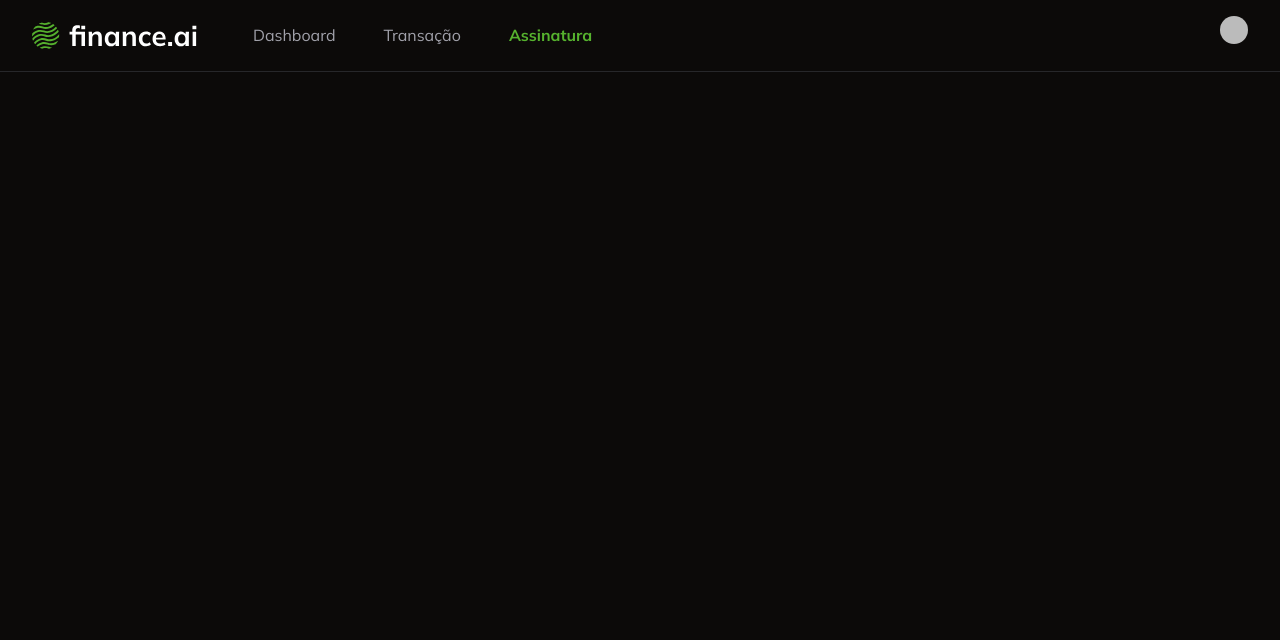
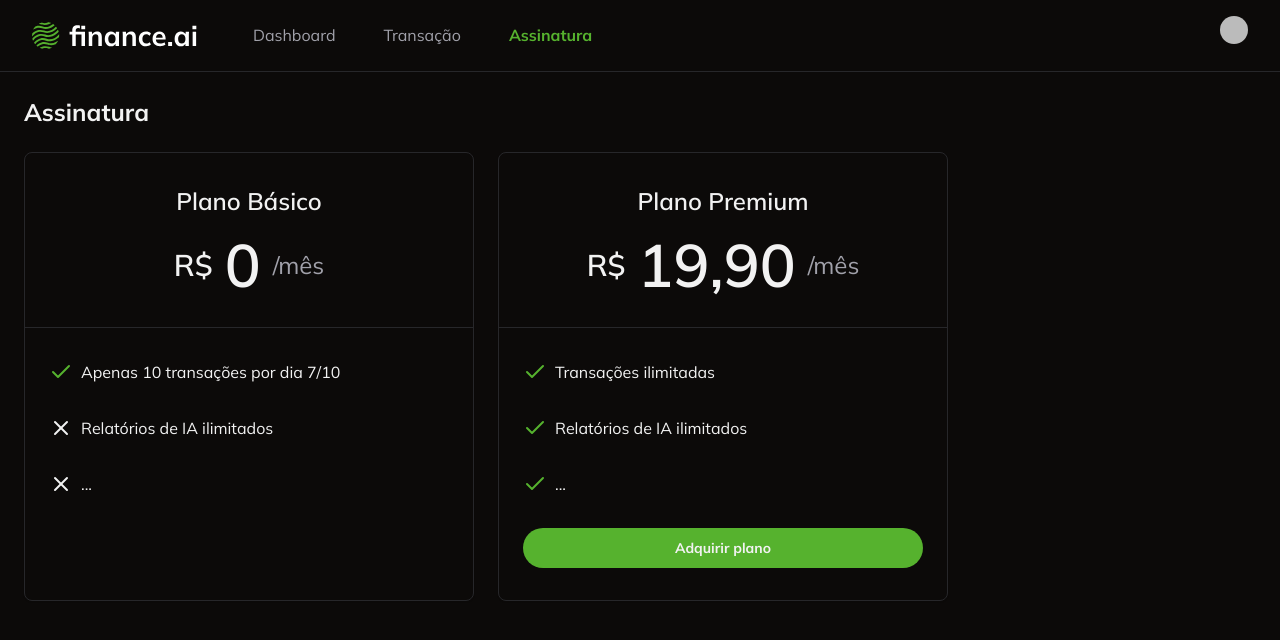
Before and after one commit to SampaioGuilherme11/ProvectaFinance, a Next.js app: page /subscription in a window 1280 px wide. Shown: the top 640 px of the page. Built offline with nearby package versions, Linux system fonts and the light colour scheme; no server answers; sample sign-in values are in the browser's storage; some icons are missing.

Commit message:
feat: ensure user is redirected to stripe checkout when acquiring plan

```diff
--- /dev/null
+++ b/app/subscription/_actions/create-checkout/index.ts
@@ -0,0 +1,35 @@
+"use server";
+
+import { auth } from "@clerk/nextjs/server";
+import Stripe from "stripe";
+
+export const createStripeCheckout = async () => {
+  const { userId } = await auth();
+  if (!userId) {
+    throw new Error("User not authenticated");
+  }
+  if (!process.env.STRIPE_SECRET_KEY) {
+    throw new Error("Missing STRIPE_SECRET_KEY environment variable");
+  }
+  const stripe = new Stripe(process.env.STRIPE_SECRET_KEY, {
+    apiVersion: "2024-10-28.acacia",
+  });
+  const session = await stripe.checkout.sessions.create({
+    payment_method_types: ["card"],
+    mode: "subscription",
+    success_url: "http://localhost:3000/",
+    cancel_url: "http://localhost:3000/",
+    subscription_data: {
+      metadata: {
+        clerk_user_id: userId,
+      },
+    },
+    line_items: [
+      {
+        price: process.env.STRIPE_PREMIUM_PLAN_PRICE_ID,
+        quantity: 1,
+      },
+    ],
+  });
+  return { sessionId: session.id };
+};
--- /dev/null
+++ b/app/subscription/_components/acquire-plan-button.tsx
@@ -0,0 +1,31 @@
+"use client";
+
+import { Button } from "@/app/_components/ui/button";
+import { createStripeCheckout } from "../_actions/create-checkout";
+import { loadStripe } from "@stripe/stripe-js";
+
+const AcquirePlanButton = () => {
+  const handleAcquirePlanClick = async () => {
+    const { sessionId } = await createStripeCheckout();
+    if (!process.env.NEXT_PUBLIC_STRIPE_PUBLISHABLE_KEY) {
+      throw new Error("Missing Stripe publishable key");
+    }
+    const stripe = await loadStripe(
+      process.env.NEXT_PUBLIC_STRIPE_PUBLISHABLE_KEY,
+    );
+    if (!stripe) {
+      throw new Error("Failed to load Stripe");
+    }
+    await stripe.redirectToCheckout({ sessionId });
+  };
+  return (
+    <Button
+      className="w-full rounded-full font-bold"
+      onClick={handleAcquirePlanClick}
+    >
+      Adquirir plano
+    </Button>
+  );
+};
+
+export default AcquirePlanButton;
--- a/app/subscription/page.tsx
+++ b/app/subscription/page.tsx
@@ -1,13 +1,80 @@
 import { auth } from "@clerk/nextjs/server";
 import { redirect } from "next/navigation";
 import Navbar from "../_components/navbar";
+import { Card, CardContent, CardHeader } from "../_components/ui/card";
+import { CheckIcon, XIcon } from "lucide-react";
+import AcquirePlanButton from "./_components/acquire-plan-button";
 
 const SubscriptionPage = async () => {
   const { userId } = await auth();
   if (!userId) {
     redirect("/login");
   }
-  return <Navbar />;
+
+  return (
+    <>
+      <Navbar />
+      <div className="space-y-6 p-6">
+        <h1 className="text-2xl font-bold">Assinatura</h1>
+
+        <div className="flex gap-6">
+          <Card className="w-[450px]">
+            <CardHeader className="border-b border-solid py-8">
+              <h2 className="mb-3 text-center text-2xl font-semibold">
+                Plano Básico
+              </h2>
+              <div className="flex items-center justify-center gap-3">
+                <span className="text-3xl font-semibold">R$</span>
+                <span className="text-6xl font-semibold">0</span>
+                <span className="text-2xl text-muted-foreground">/mês</span>
+              </div>
+            </CardHeader>
+            <CardContent className="space-y-8 py-8">
+              <div className="flex items-center gap-2">
+                <CheckIcon className="text-primary" />
+                <p>Apenas 10 transações por dia 7/10</p>
+              </div>
+              <div className="flex items-center gap-2">
+                <XIcon />
+                <p>Relatórios de IA ilimitados</p>
+              </div>
+              <div className="flex items-center gap-2">
+                <XIcon />
+                <p>...</p>
+              </div>
+            </CardContent>
+          </Card>
+          <Card className="w-[450px]">
+            <CardHeader className="border-b border-solid py-8">
+              <h2 className="mb-3 text-center text-2xl font-semibold">
+                Plano Premium
+              </h2>
+              <div className="flex items-center justify-center gap-3">
+                <span className="text-3xl font-semibold">R$</span>
+                <span className="text-6xl font-semibold">19,90</span>
+                <span className="text-2xl text-muted-foreground">/mês</span>
+              </div>
+            </CardHeader>
+            <CardContent className="space-y-8 py-8">
+              <div className="flex items-center gap-2">
+                <CheckIcon className="text-primary" />
+                <p>Transações ilimitadas</p>
+              </div>
+              <div className="flex items-center gap-2">
+                <CheckIcon className="text-primary" />
+                <p>Relatórios de IA ilimitados</p>
+              </div>
+              <div className="flex items-center gap-2">
+                <CheckIcon className="text-primary" />
+                <p>...</p>
+              </div>
+              <AcquirePlanButton />
+            </CardContent>
+          </Card>
+        </div>
+      </div>
+    </>
+  );
 };
 
 export default SubscriptionPage;
--- a/package.json
+++ b/package.json
@@ -21,6 +21,7 @@
     "@radix-ui/react-scroll-area": "^1.2.1",
     "@radix-ui/react-select": "^2.1.2",
     "@radix-ui/react-slot": "^1.1.0",
+    "@stripe/stripe-js": "^4.9.0",
     "@tanstack/react-table": "^8.20.5",
     "class-variance-authority": "^0.7.0",
     "clsx": "^2.1.1",
@@ -35,6 +36,7 @@
     "react-hook-form": "^7.53.2",
     "react-number-format": "^5.4.2",
     "recharts": "^2.13.3",
+    "stripe": "^17.3.1",
     "tailwind-merge": "^2.5.4",
     "tailwindcss-animate": "^1.0.7",
     "zod": "^3.23.8"
```
Also changed, not shown: 2 other files (tests, documents, lock files or other folders).
